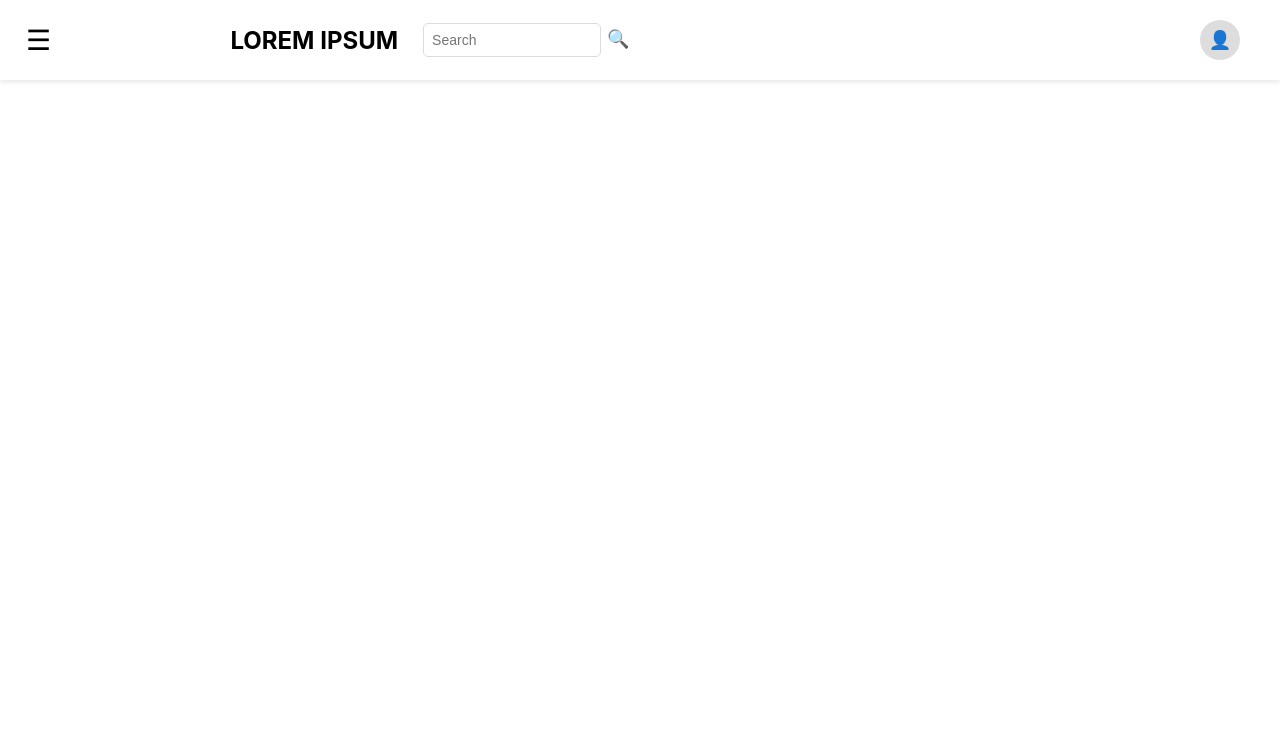
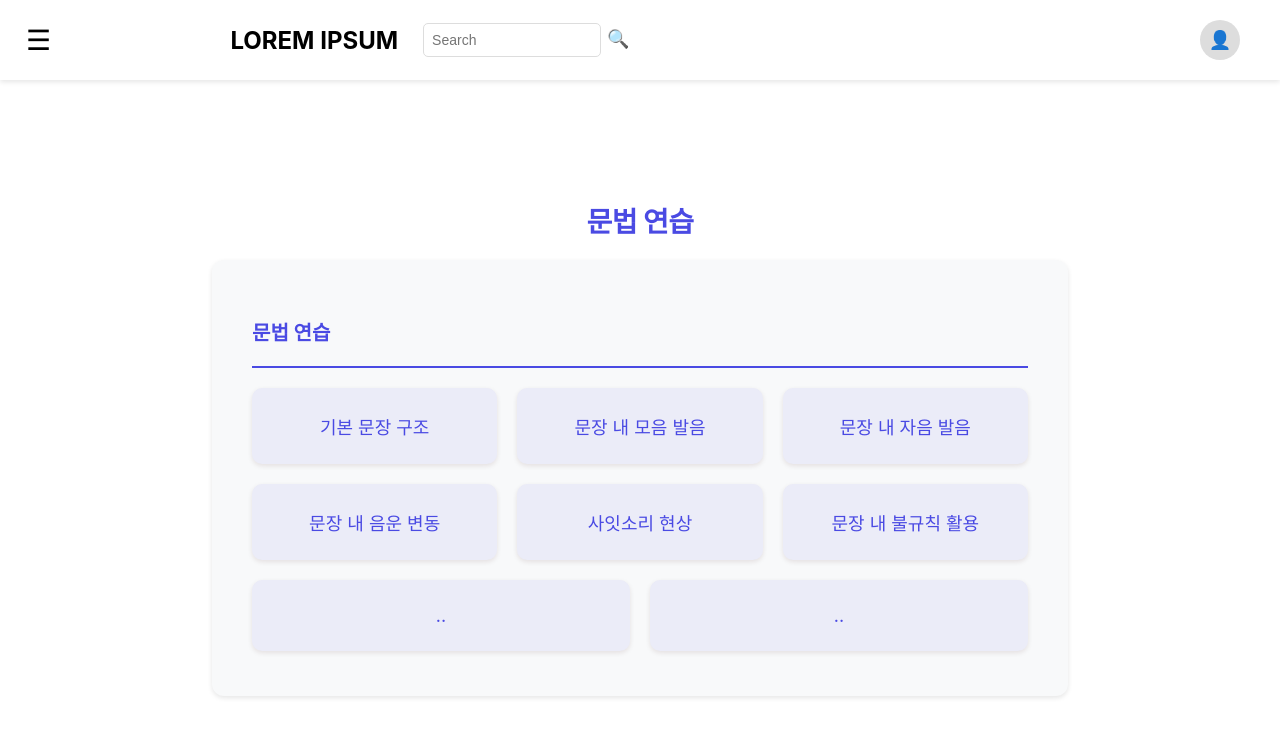
Before and after one commit to hsu-capstone-prism/DamSeol, a React (Create React App) app in the folder frontend/: page /grammer in a window 1280 px wide. Shown: the top 736 px of the page. Built offline with nearby package versions, Linux system fonts and the light colour scheme.

Commit message:
문장 & 문법 페이지 추가

```diff
--- a/frontend/src/App.js
+++ b/frontend/src/App.js
@@ -6,6 +6,7 @@ import Header from "./components/Header";
 import MainPage from "./pages/MainPage/MainPage";
 import WordPage from "./pages/MainPage/ClassPage/WordPage";
 import SentencePage from "./pages/MainPage/ClassPage/SentencePage";
+import GrammerPage from "./pages/MainPage/ClassPage/GrammerPage";
 
 function AppContent() {
   const location = useLocation();
@@ -17,6 +18,7 @@ function AppContent() {
     { path: "/main", element: <MainPage /> },
     { path: "/word", element: <WordPage /> },
     { path: "/sentence", element: <SentencePage /> },
+    { path: "/grammer", element: <GrammerPage /> },
   ];
 
   return (
--- /dev/null
+++ b/frontend/src/pages/MainPage/ClassPage/GrammerPage.jsx
@@ -0,0 +1,29 @@
+import React from "react";
+import Layout from "../Layout";
+import "../../../styles/GrammerPage.css";
+
+const SentencePage = () => {
+  return (
+    <Layout>
+      <div className="sentence-page">
+        <h1 className="section-title">문법 연습</h1>
+
+        <section className="learning-section">
+          <h2>문법 연습</h2>
+          <div className="box-container">
+            <div className="box">기본 문장 구조</div>
+            <div className="box">문장 내 모음 발음</div>
+            <div className="box">문장 내 자음 발음</div>
+            <div className="box">문장 내 음운 변동</div>
+            <div className="box">사잇소리 현상</div>
+            <div className="box">문장 내 불규칙 활용</div>
+            <div className="box">..</div>
+            <div className="box">..</div>
+          </div>
+        </section>
+      </div>
+    </Layout>
+  );
+};
+
+export default SentencePage;
--- a/frontend/src/pages/MainPage/ClassPage/SentencePage.jsx
+++ b/frontend/src/pages/MainPage/ClassPage/SentencePage.jsx
@@ -1,11 +1,40 @@
 import React from "react";
 import Layout from "../Layout";
+import "../../../styles/SentencePage.css";
 
 const SentencePage = () => {
   return (
     <Layout>
-      <h1>문장 페이지입니다.</h1>
-      <p>여기에 문장 학습 관련 콘텐츠를 추가하세요.</p>
+      <div className="sentence-page">
+        <h1 className="section-title">문장 학습</h1>
+
+        <section className="learning-section">
+          <h2>특별한 상황</h2>
+          <div className="box-container">
+            <div className="box">교회에서 대화</div>
+            <div className="box">식당에서 주문</div>
+            <div className="box">병원에서 대화</div>
+            <div className="box">공항에서 대화</div>
+            <div className="box">쇼핑할 때의 대화</div>
+            <div className="box">여행 중 대화</div>
+            <div className="box">대중교통 이용시 대화</div>
+            <div className="box">..</div>
+          </div>
+        </section>
+        <section className="learning-section">
+          <h2>비즈니스</h2>
+          <div className="box-container">
+            <div className="box">IT 개발자</div>
+            <div className="box">마케팅 업무</div>
+            <div className="box">영업 업무</div>
+            <div className="box">HR 업무</div>
+            <div className="box">디자인 업무</div>
+            <div className="box">연구 개발</div>
+            <div className="box">..</div>
+            <div className="box">..</div>
+          </div>
+        </section>
+      </div>
     </Layout>
   );
 };
--- a/frontend/src/pages/MainPage/MainPage.jsx
+++ b/frontend/src/pages/MainPage/MainPage.jsx
@@ -20,7 +20,7 @@ const MainPage = () => {
           <div className="class-box" onClick={() => handleClick("/sentence")}>
             문장 학습
           </div>
-          <div className="class-box" onClick={() => handleClick("/classC")}>
+          <div className="class-box" onClick={() => handleClick("/grammer")}>
             문법 연습
           </div>
           <div className="class-box">...</div>
--- /dev/null
+++ b/frontend/src/styles/GrammerPage.css
@@ -0,0 +1,52 @@
+.word-page {
+  display: flex;
+  flex-direction: column;
+  margin-top: -80px;
+  gap: 30px;
+}
+
+.section-title {
+  font-size: 28px;
+  color: #4a4ae3;
+  margin-bottom: 20px;
+}
+
+.learning-section {
+  background-color: #f8f9fa;
+  box-shadow: 0px 2px 5px rgba(0, 0, 0, 0.1);
+  padding: 40px;
+  border-radius: 12px;
+  padding-bottom: 45px;
+}
+
+.learning-section h2 {
+  font-size: 20px;
+  margin-bottom: 20px;
+  color: #4a4ae3;
+  border-bottom: 2px solid #4a4ae3;
+  padding-bottom: 20px;
+}
+
+.box-container {
+  display: flex;
+  flex-wrap: wrap;
+  gap: 20px;
+}
+
+.box {
+  flex: 1 1 150px;
+  min-width: 150px;
+  background-color: #ebecf8;
+  border-radius: 10px;
+  padding: 25px;
+  text-align: center;
+  font-size: 18px;
+  color: #4a4ae3;
+  box-shadow: 0px 2px 5px rgba(61, 8, 8, 0.1);
+  cursor: pointer;
+  transition: background-color 0.3s ease;
+}
+
+.box:hover {
+  background-color: #e3e7ff;
+}
--- /dev/null
+++ b/frontend/src/styles/SentencePage.css
@@ -0,0 +1,52 @@
+.word-page {
+  display: flex;
+  flex-direction: column;
+  margin-top: -80px;
+  gap: 30px;
+}
+
+.section-title {
+  font-size: 28px;
+  color: #4a4ae3;
+  margin-bottom: 20px;
+}
+
+.learning-section {
+  background-color: #f8f9fa;
+  box-shadow: 0px 2px 5px rgba(0, 0, 0, 0.1);
+  padding: 40px;
+  border-radius: 12px;
+  padding-bottom: 45px;
+}
+
+.learning-section h2 {
+  font-size: 20px;
+  margin-bottom: 20px;
+  color: #4a4ae3;
+  border-bottom: 2px solid #4a4ae3;
+  padding-bottom: 20px;
+}
+
+.box-container {
+  display: flex;
+  flex-wrap: wrap;
+  gap: 20px;
+}
+
+.box {
+  flex: 1 1 150px;
+  min-width: 150px;
+  background-color: #ebecf8;
+  border-radius: 10px;
+  padding: 25px;
+  text-align: center;
+  font-size: 18px;
+  color: #4a4ae3;
+  box-shadow: 0px 2px 5px rgba(61, 8, 8, 0.1);
+  cursor: pointer;
+  transition: background-color 0.3s ease;
+}
+
+.box:hover {
+  background-color: #e3e7ff;
+}
```
